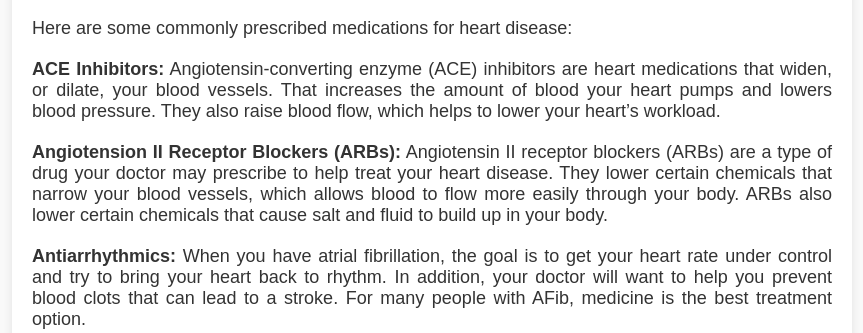
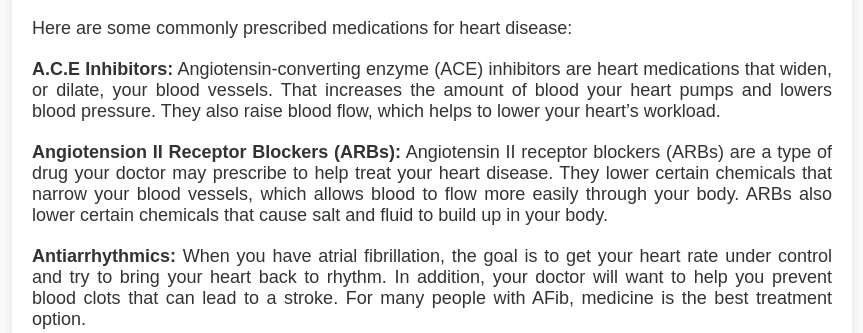
Before and after one commit to erenyeager101/Heart-Disease-monitoring, a Flask app: page /templates/medications.html in a window 1280 px wide. Shown: the part 420-753 px from the top of the page, without its empty margins (208-1071 px from the left). Run offline with Flask 3, Linux system fonts and the light colour scheme; parts of the project's set-up code (start-up, migrations or seed data) failed here and were passed over.

Commit message:
Update medications.html

```diff
--- a/templates/medications.html
+++ b/templates/medications.html
@@ -53,7 +53,7 @@
     <div class="container">
         <img src="https://images.pexels.com/photos/6942174/pexels-photo-6942174.jpeg?auto=compress&cs=tinysrgb&w=300" alt="Left Image">
         <p>Here are some commonly prescribed medications for heart disease:</p>
-        <p><strong>ACE Inhibitors:</strong> Angiotensin-converting enzyme (ACE) inhibitors are heart medications that widen, or dilate, your blood vessels. That increases the amount of blood your heart pumps and lowers blood pressure. They also raise blood flow, which helps to lower your heart’s workload.</p>
+        <p><strong>A.C.E Inhibitors:</strong> Angiotensin-converting enzyme (ACE) inhibitors are heart medications that widen, or dilate, your blood vessels. That increases the amount of blood your heart pumps and lowers blood pressure. They also raise blood flow, which helps to lower your heart’s workload.</p>
         <p><strong>Angiotension II Receptor Blockers (ARBs):</strong> Angiotensin II receptor blockers (ARBs) are a type of drug your doctor may prescribe to help treat your heart disease. They lower certain chemicals that narrow your blood vessels, which allows blood to flow more easily through your body. ARBs also lower certain chemicals that cause salt and fluid to build up in your body.</p>
         <p><strong>Antiarrhythmics:</strong> When you have atrial fibrillation, the goal is to get your heart rate under control and try to bring your heart back to rhythm. In addition, your doctor will want to help you prevent blood clots that can lead to a stroke. For many people with AFib, medicine is the best treatment option.</p>
         <p><strong>Antiplatelet Drugs:</strong> Platelet drugs are a group of powerful medicines that prevent blood clots. When you are wounded, platelets arrive on the scene and group together to form a clot that stops the bleeding. This is a good thing when an injury involves a break in your skin.</p>
```
